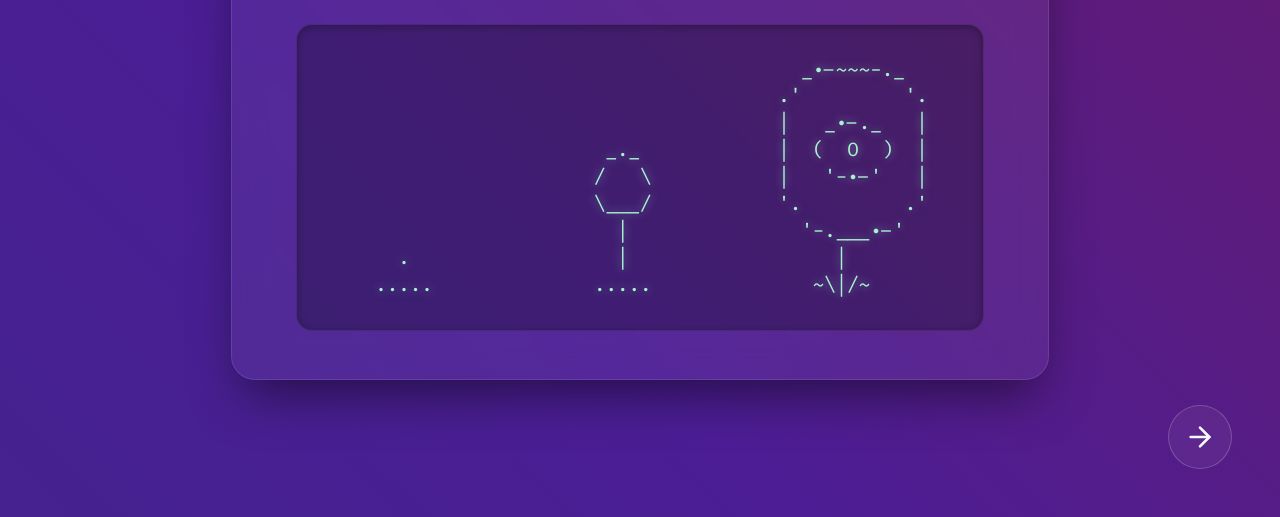
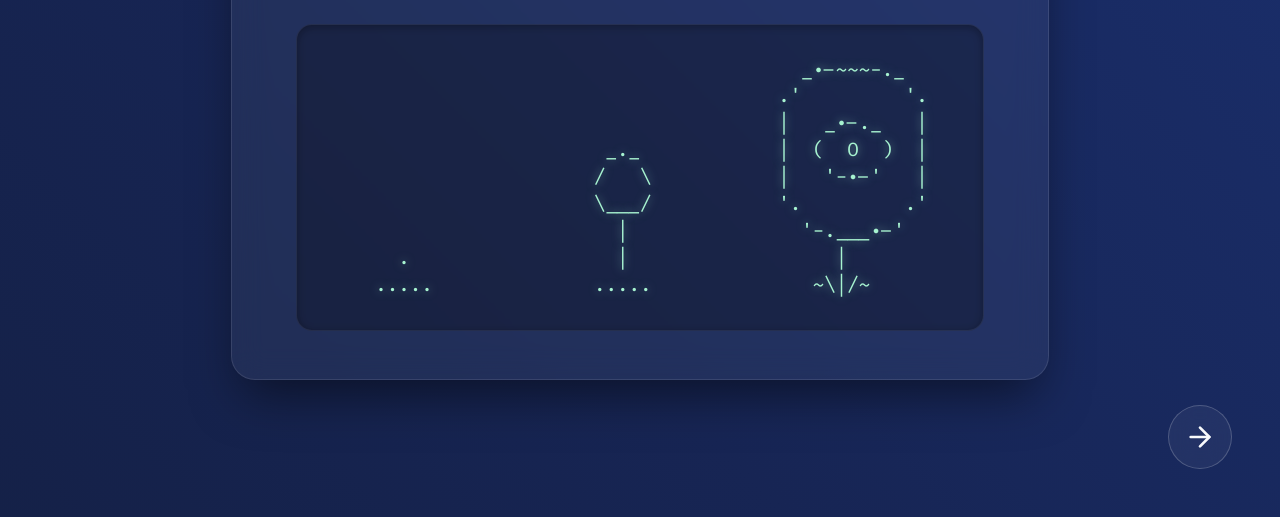
Before and after one commit to adgnvtefc/flowers, a plain HTML site: page index.html in a window 1280 px wide. Shown: the part 283-800 px from the top of the page. Drawn offline with Linux system fonts and the light colour scheme.

Commit message:
Update background to a dark blue gradient

```diff
--- a/style.css
+++ b/style.css
@@ -1,8 +1,8 @@
 :root {
-    --bg-color-1: #0f172a;
-    --bg-color-2: #312e81;
-    --bg-color-3: #4c1d95;
-    --bg-color-4: #831843;
+    --bg-color-1: #020617;
+    --bg-color-2: #0f172a;
+    --bg-color-3: #172554;
+    --bg-color-4: #1e3a8a;
     --text-primary: #f8fafc;
 }
 
```
